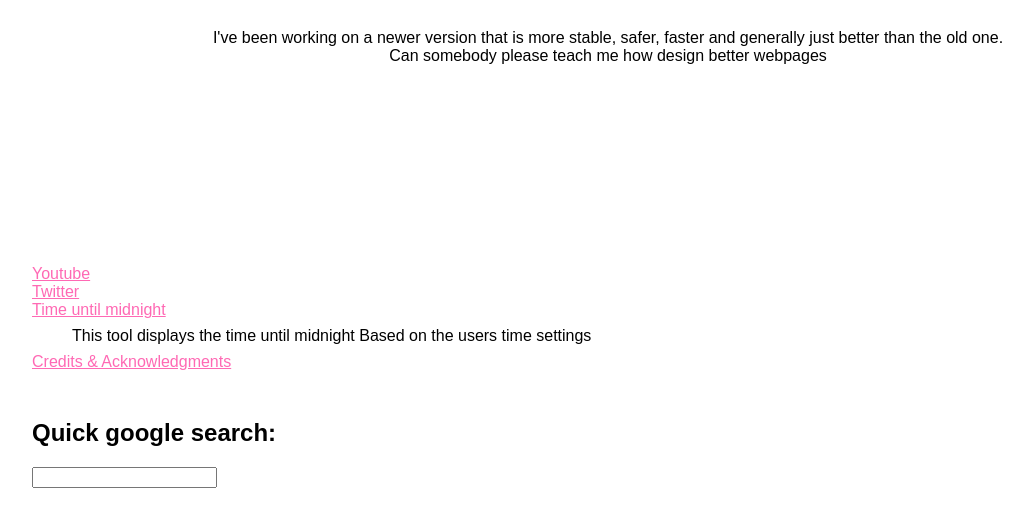
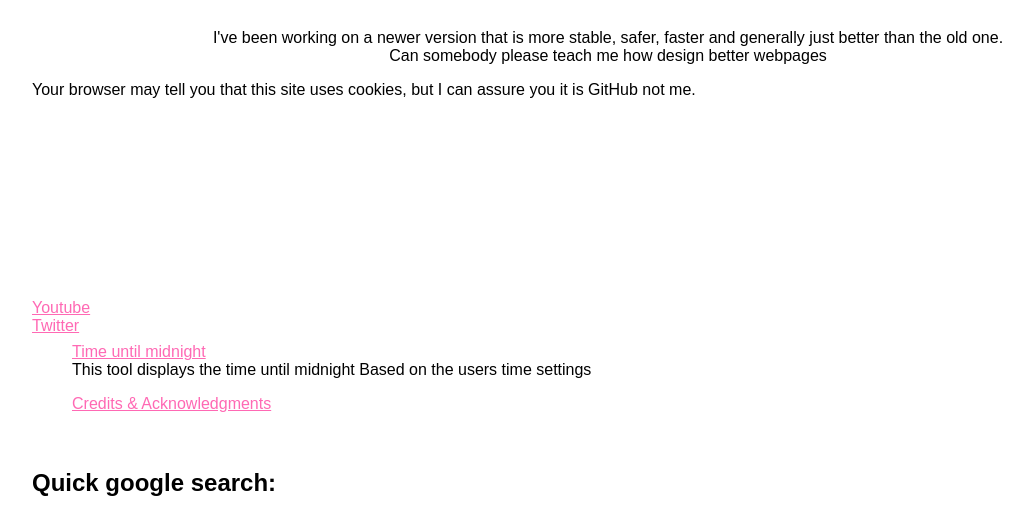
Before and after one commit to werdexd/Website, a plain HTML site: page index.html in a window 1280 px wide. Shown: the part 106-620 px from the top of the page, without its empty margins (32-1065 px from the left). Drawn offline with Linux system fonts and the light colour scheme; no server answers.

Commit message:
Fix and readme

```diff
--- a/CSS/General.css
+++ b/CSS/General.css
@@ -9,7 +9,7 @@ body{
 /* Dark mode */
 @media (prefers-color-scheme: dark) {
     body {
-        background: #000000 center top url(/Assets/Images/Website/Backgrounds/magic_circle.gif) no-repeat local;
+        background: #000000 center top url(/Website/Assets/Images/Website/Backgrounds/magic_circle.gif) no-repeat local;
         color: gainsboro;
     }
 }
--- a/index.html
+++ b/index.html
@@ -14,14 +14,16 @@
     <div id="Mainbox">
 		<h1 class="Title">Welcome to WerdeXD's website</h1>
 		<p class="Text">I've been working on a newer version that is more stable, safer, faster and generally just better than the old one. <br>Can somebody please teach me how design better webpages</p>
+		<p>Your browser may tell you that this site uses cookies, but I can assure you it is GitHub not me.</p>
 	</div>
 	<nav>
 		<dl class="Links">
 			<dt><a target="_blank" href="https://www.youtube.com/channel/UCxhxdYfAEFl9z3OyYXCBB-g">Youtube</a></dt>
 			<dt><a target="_blank" href="https://twitter.com/WERDEXD_REAL">Twitter</a></dt>
-			<dt><a href="/Website/Tools/TUMN.html">Time until midnight</a></dt>
-				<dd>This tool displays the time until midnight Based on the users time settings</dd>
-			<dt><a href="/Website/credit.html">Credits & Acknowledgments</a></dt>
+			<dt></dt>
+				<dd><a href="/Website/Tools/TUMN.html">Time until midnight</a><br>
+					This tool displays the time until midnight Based on the users time settings</dd>
+				<dd><a href="/Website/credit.html">Credits & Acknowledgments</a></dd>
 		</dl>
 	</nav>
 	<div style="margin-top: 3em;">
```
Also changed, not shown: README.md.
